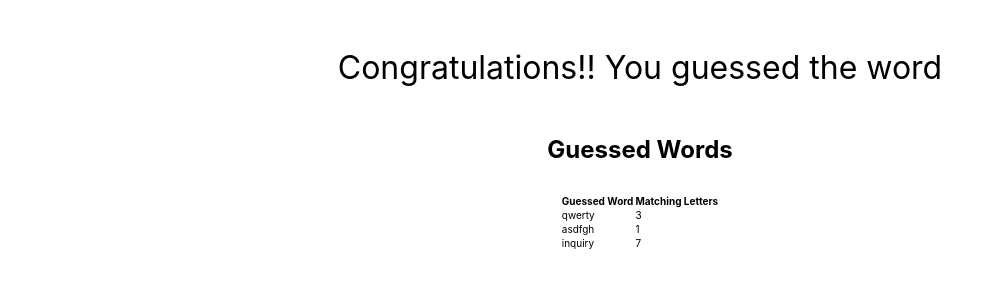
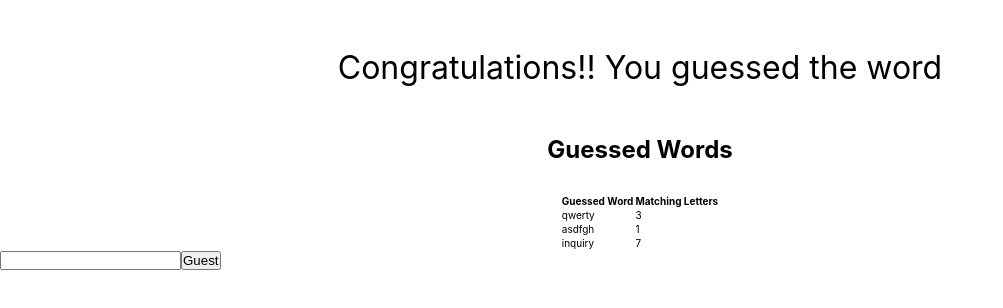
Before and after one commit to tomhero/jotto-game-with-react-ts, a React (Create React App) app: page / in a window 1280 px wide. Shown: the top 308 px of the page, without its empty margins (0-1003 px from the left). Built offline with nearby package versions, Linux system fonts and the light colour scheme.

Commit message:
Fail testing...

```diff
--- a/src/App.tsx
+++ b/src/App.tsx
@@ -2,6 +2,7 @@ import React from 'react';
 import './App.css';
 import Congrats from './components/Congrats/Congrats';
 import GuessedWordList from './components/GuessWordList/GuessedWordList';
+import Input from './components/Input/Input';
 
 function App() {
   return (
@@ -12,6 +13,7 @@ function App() {
         { guessedWord: 'asdfgh', letterMatchCount: 1 },
         { guessedWord: 'inquiry', letterMatchCount: 7 },
       ]} />
+      <Input secretWord="imposter" />
     </div>
   );
 }
--- /dev/null
+++ b/src/components/Input/Input.tsx
@@ -0,0 +1,29 @@
+import React, { useState } from 'react'
+
+export type InputProps = {
+  secretWord: string;
+};
+
+const Input: React.FC<InputProps> = (props) => {
+  // NOTE : You need to use React.useState to mock useState hook function
+  const [currectGuess, setCurrectGuess] = useState('');
+  return (
+    <div data-test="component-input">
+      <form className="form-inline">
+        <input
+          data-test="input-box"
+          type="text"
+          className="mb-2 mx-sm-3"
+          value={currectGuess}
+          onChange={(event) => setCurrectGuess(event.target.value)}
+        />
+        <button
+          data-test="submit-button"
+          onClick={(ev) => ev.preventDefault()}
+        >Guest</button>
+      </form>
+    </div>
+  );
+}
+
+export default Input
```
Also changed, not shown: 1 other file (tests, documents, lock files or other folders).
